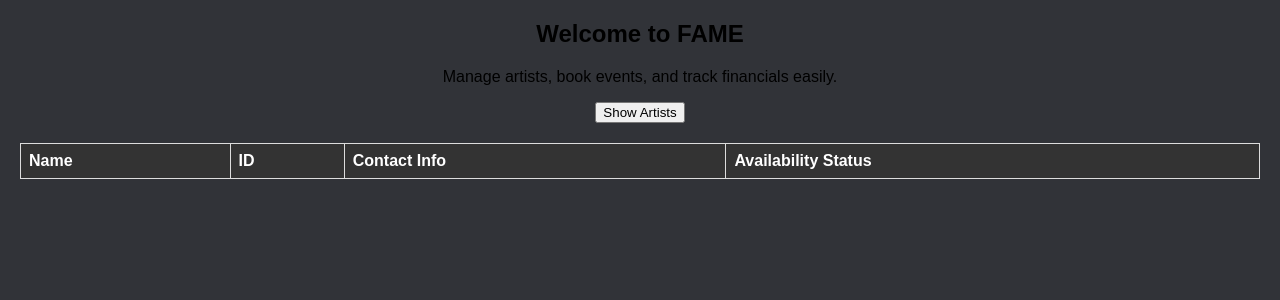
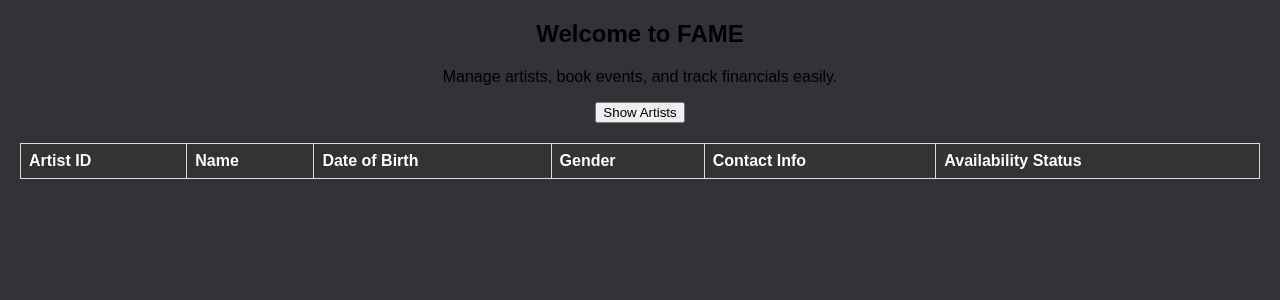
Before and after one commit to Rex5433/PHP-Database, a PHP site: page / in a window 1280 px wide. Shown: the part 118-418 px from the top of the page. Run offline with PHP 8.4, Linux system fonts and the light colour scheme; lists and menus that the app fills with data are empty.

Commit message:
Update index.php

```diff
--- a/Database Program/UpdatedPHP/index.php
+++ b/Database Program/UpdatedPHP/index.php
@@ -2,7 +2,7 @@
     include 'db_connect.php';
 
     if (isset($_GET['fetch'])) {
-        $sql = "SELECT ArtistID, Name, ContactInfo, AvailabilityStatus FROM Artist"; // Adjust as needed
+        $sql = "SELECT ArtistID, Name, DateOfBirth, Gender, ContactInfo, AvailabilityStatus FROM Artist"; // Adjust as needed
         $result = mysqli_query($conn, $sql);
 
         $artists = [];
@@ -45,8 +45,10 @@
         <table id="artistTable">
             <thead>
                 <tr>
+                    <th>Artist ID</th>
                     <th>Name</th>
-                    <th>ID</th>
+                    <th>Date of Birth</th>
+                    <th>Gender</th>
                     <th>Contact Info</th>
                     <th>Availability Status</th>
                 </tr>
```
